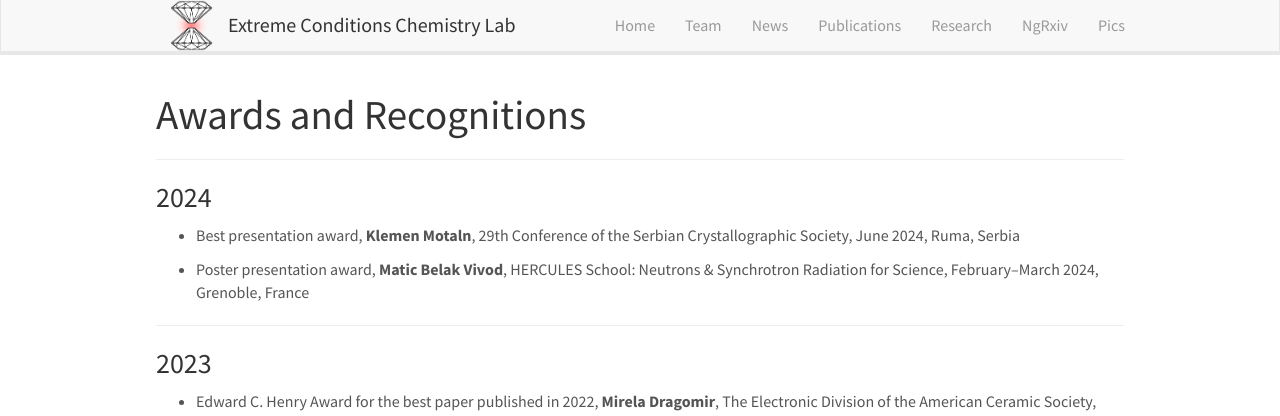
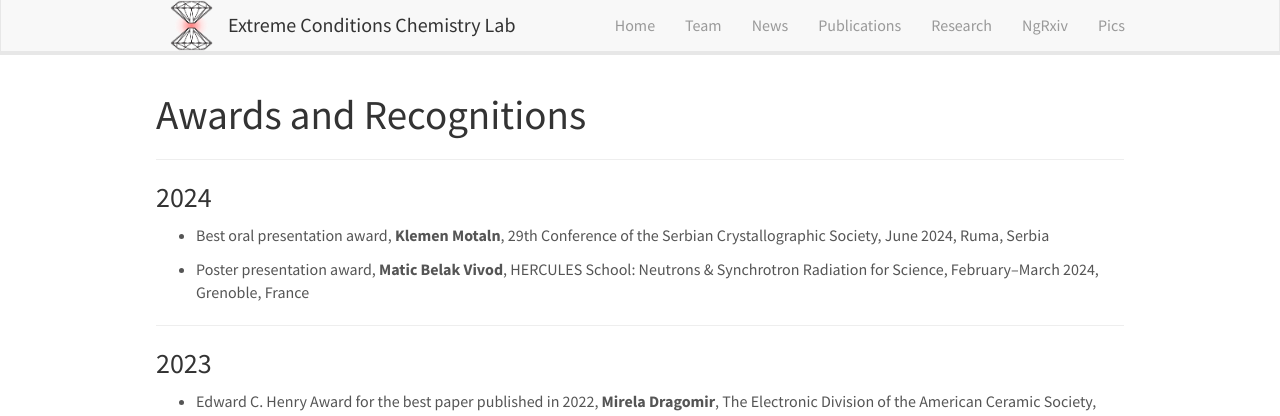
Before and after one commit to eccl-jsi/eccl-jsi.github.io, a Jekyll site: the page built from _pages/awards.md, in a window 1280 px wide and 1372 px high. Shown: the top 416 px of the window. Built offline with Jekyll 4.4.1, drawn with Linux system fonts in a browser that asks for light colours; nearby versions of some CDN libraries.

Commit message:
Update awards.md

```diff
--- a/_pages/awards.md
+++ b/_pages/awards.md
@@ -12,7 +12,7 @@
 
 ### 2024
 
-- Best presentation award, <b>Klemen Motaln</b>, 29th Conference of the Serbian Crystallographic Society, June 2024, Ruma, Serbia
+- Best oral presentation award, <b>Klemen Motaln</b>, 29th Conference of the Serbian Crystallographic Society, June 2024, Ruma, Serbia
 
 - Poster presentation award, <b>Matic Belak Vivod</b>, HERCULES School: Neutrons & Synchrotron Radiation for Science, February–March 2024, Grenoble, France
 
```
